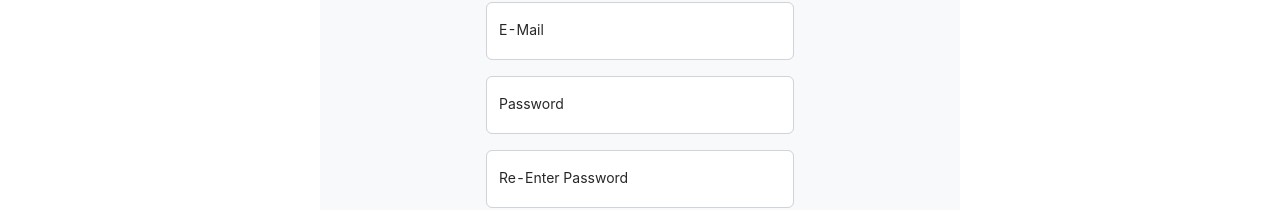
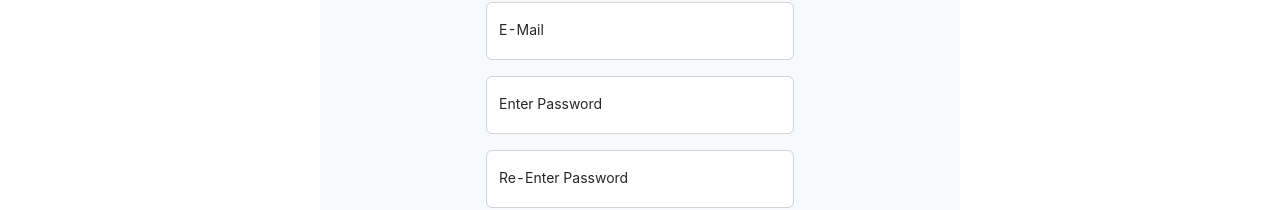
Before and after one commit to Ayush03Arora/Hotel-Booking-App, a React (Create React App) app in the folder client/: page /register in a window 1280 px wide. Shown: the part 386-596 px from the top of the page. Built offline with nearby package versions, Linux system fonts and the light colour scheme.

Commit message:
register form

```diff
--- a/client/src/components/Registerform.js
+++ b/client/src/components/Registerform.js
@@ -42,7 +42,7 @@
          value={user.password}
          onChange={HandleChange}
          />
-         <label for ="floatingInput">Password</label>
+         <label for ="floatingInput">Enter Password</label>
         </div>
 
         <div className="form-floating mb-3">
```
